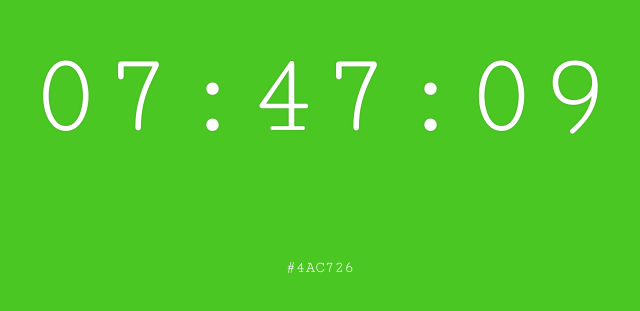
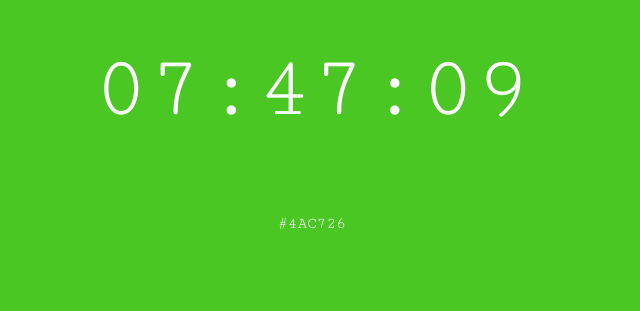
Before and after one commit to ksviety/ksviety.github.io, a plain HTML site: page color-clock/index.html in a window 1280 px wide. Shown: the part 287-598 px from the top of the page, without its empty margins (328-968 px from the left). Drawn offline with Linux system fonts and the light colour scheme.

Commit message:
Update styles.css

```diff
--- a/color-clock/styles.css
+++ b/color-clock/styles.css
@@ -6,6 +6,8 @@ body {
 	height: 100vh;
 	width: 100vw;
 	padding: 0px;
+	margin: 0px;
+	overflow: hidden;
 	transition: ease 1000ms;
 	color: white;
 	display: flex;
@@ -14,7 +16,6 @@ body {
 }
 
 #clock {
-	font-size: 120px;
+	font-size: 90px;
 	font-weight: 300;
-	text-shadow: 0px 0px 2px rgba(0, 0, 0, 0.23)
 }
```
